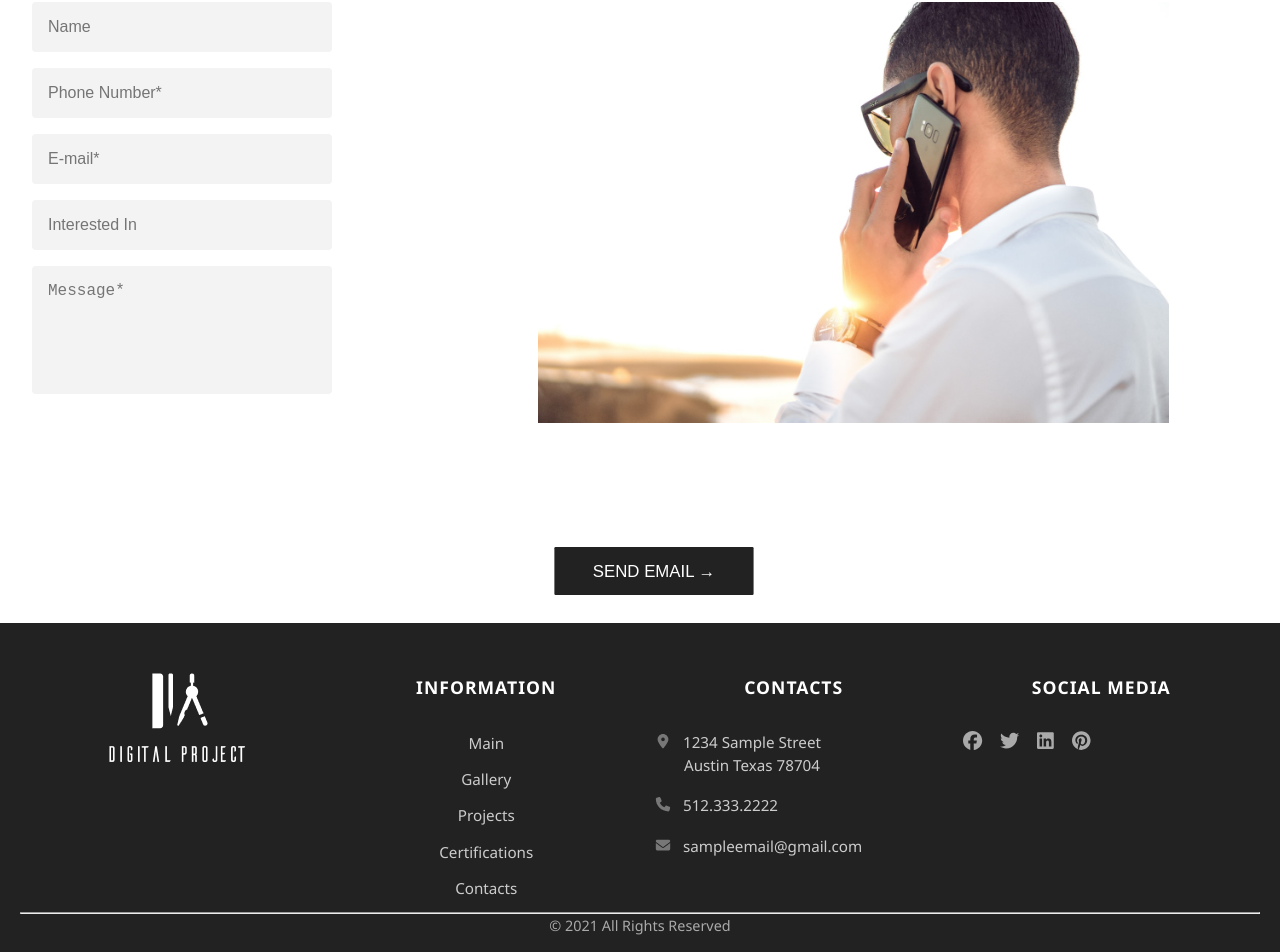
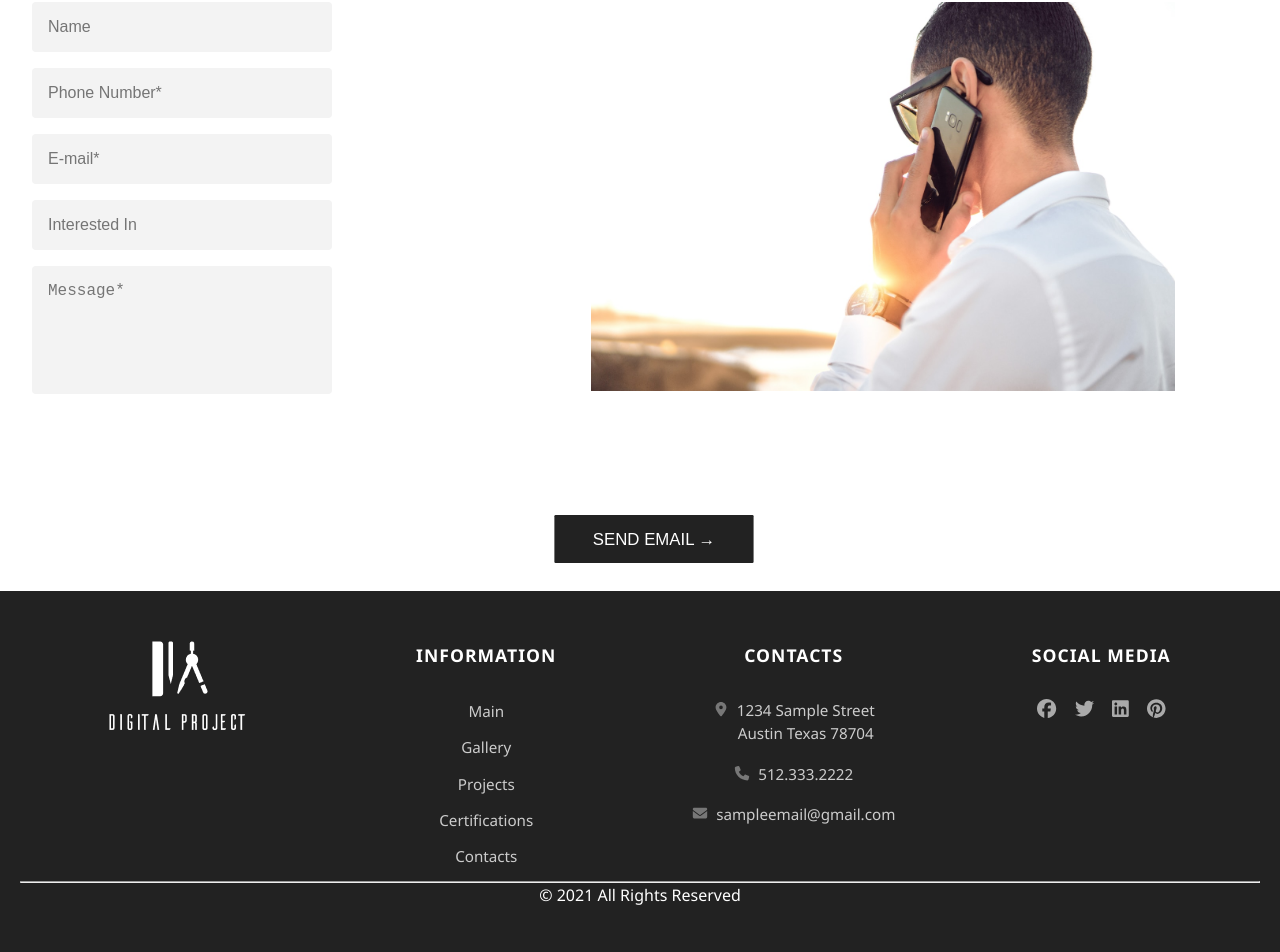
Before and after one commit to soliyana22/react-task-two, a React (Vite) app: page /contact in a window 1280 px wide. Shown: the part 255-1207 px from the top of the page. Built offline with nearby package versions, Linux system fonts and the light colour scheme.

Commit message:
commited

```diff
--- a/src/components/Footer/Footer.css
+++ b/src/components/Footer/Footer.css
@@ -1,8 +1,3 @@
-
-
-
-
-
 .footer {
   position: relative;
   left: 50%;
@@ -16,9 +11,8 @@
   font-family: 'Segoe UI', Tahoma, Geneva, Verdana, sans-serif;
   box-sizing: border-box;
   z-index: 10;
-  align-items: flex-end;
+  overflow-x: hidden; /* Prevent horizontal scroll */
 }
-
 
 .footer-container {
   max-width: 1200px;
@@ -27,6 +21,7 @@
   grid-template-columns: repeat(4, 1fr);
   gap: 30px;
 }
+
 .footer-column {
   display: flex;
   flex-direction: column;
@@ -42,23 +37,12 @@
   padding-bottom: 10px;
 }
 
-
-
-.footer-heading-comments {
-  margin-top: 30px;
-}
-
 .footer-logo {
   width: 145px;
   height: 94px;
   object-fit: contain;
   margin-bottom: 25px;
-}
-
-.copyright {
-  font-size: 0.9rem;
-  color: #aaa;
-  margin-top: auto;
+  flex-shrink: 0;
 }
 
 .footer-links {
@@ -103,6 +87,7 @@
   font-size: 0.95rem;
   color: #ccc;
   line-height: 1.5;
+  word-wrap: break-word; /* Prevent long words breaking layout */
 }
 
 .social-icons {
@@ -121,7 +106,9 @@
   color: #fff;
 }
 
-/* Responsive design */
+/* Responsive styles */
+
+/* Medium screens - tablets */
 @media (max-width: 900px) {
   .footer-container {
     grid-template-columns: repeat(2, 1fr);
@@ -129,6 +116,7 @@
   }
 }
 
+/* Small screens - mobiles */
 @media (max-width: 600px) {
   .footer-container {
     grid-template-columns: 1fr;
@@ -138,8 +126,30 @@
   .footer-heading {
     margin-bottom: 15px;
   }
+}
 
-  .footer-heading-comments {
-    margin-top: 25px;
+
+.footer-column:nth-child(3) {
+    align-items: center;      /* Center contents horizontally */
+    text-align: center;       /* Center text inside */
   }
-}
+
+  /* Also make sure contact info and items align center */
+  .footer-column:nth-child(3) .contact-info {
+    align-items: center;
+  }
+
+  /* Adjust contact items layout for centering */
+  .footer-column:nth-child(3) .contact-item {
+    justify-content: center;
+    gap: 8px; /* optional: smaller gap for tight center */
+  }
+  .footer-column:nth-child(4) {
+    align-items: center;
+    text-align: center;
+  }
+
+  /* Center the social icons inside */
+  .footer-column:nth-child(4) .social-icons {
+    justify-content: center; /* Center icons horizontally */
+  }
--- a/src/pages/Landing.css
+++ b/src/pages/Landing.css
@@ -467,17 +467,19 @@ landing_1 img {
  .contact-content {
   display: flex;
   flex-direction: row;
-  flex-wrap: wrap;
+  flex-wrap: nowrap;
+  gap: 2rem;
 }
 
+/* Large screens */
 .contact-form {
-  flex: 0 0 30%;
-
+  flex: 0 0 40%;
+  max-width: 40%;
 }
 
 .contact-image {
-  flex: 0 0 70%;
-  width:100%;
+  flex: 0 0 60%;
+  max-width: 60%;
   margin-bottom: 6rem;
 }
 
@@ -505,10 +507,16 @@ landing_1 img {
 
   /* Contact content stack */
   .contact-content {
-    flex-direction: column !important;
-    gap: 1.5rem;
+    flex-direction: column;
+    flex-wrap: nowrap;
   }
 
+  .contact-form,
+  .contact-image {
+    flex: 0 0 100%;
+    max-width: 100%;
+    margin-bottom: 2rem; /* give some space between form and image */
+  }
   /* Make sure images fit nicely */
   .landing_1 img,
   .landing-about-img,
@@ -603,4 +611,5 @@ landing_1 img {
   .landing_1_wrapper {
     position: static; /* Reset container position */
   }
+
 }
--- a/src/pages/Landing.jsx
+++ b/src/pages/Landing.jsx
@@ -1,8 +1,9 @@
 import React from 'react';
 import './Landing.css';
-
+import { Header } from '../components/Header/Header';
 export const Landing = () => {
   return (
+
     <div className="landing-page">
       <div className="container">
         {/* Header Section */}
--- a/src/pages/Our_project.css
+++ b/src/pages/Our_project.css
@@ -59,7 +59,8 @@
   letter-spacing: 0.05em;
   cursor: pointer;
   transition: background-color 0.3s;
-  color:black;
+  color: black;
+  width: auto; /* Default width */
 }
 
 .view-more-btn:hover {
@@ -279,4 +280,9 @@
     font-size: 2rem;
     text-align: center;
   }
+  .view-more-btn {
+    width: 120px;
+    padding: 0.5rem 0.75rem;
+    font-size: 0.7rem;
+  }
 }
```
